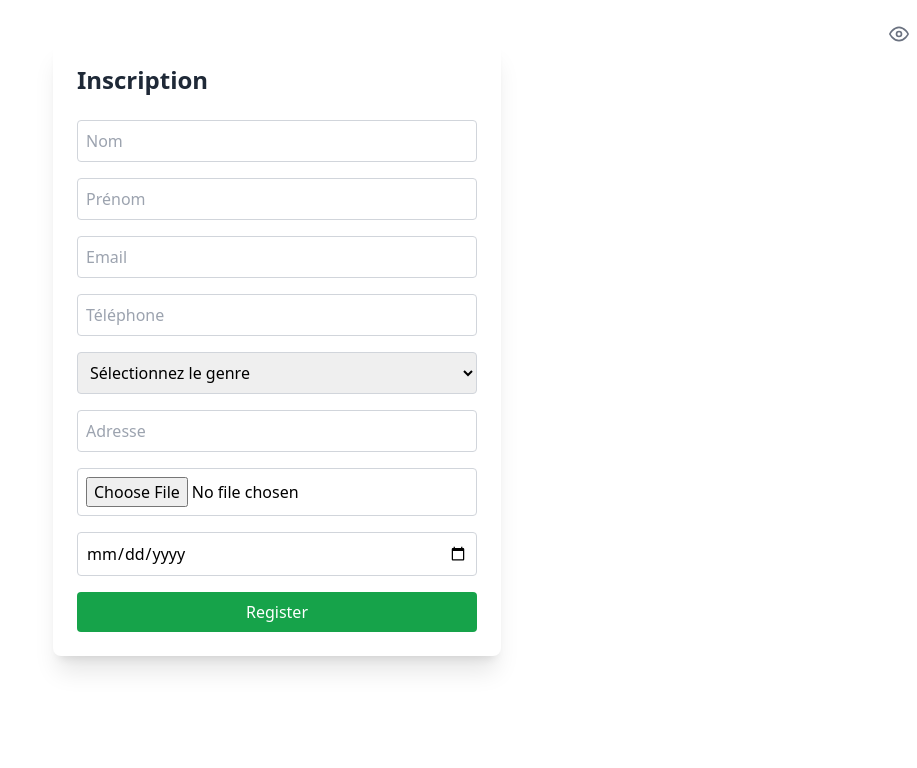
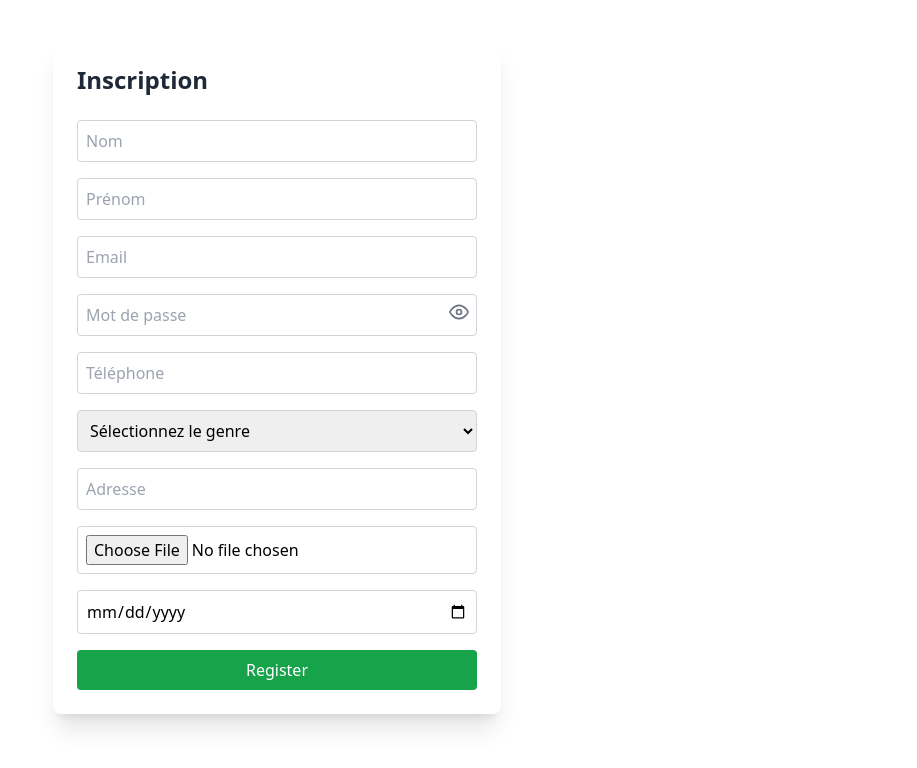
Before and after one commit to Noblette/animal-game, a React (Create React App) app in the folder frontend/: page / in a window 1280 px wide. Shown: the top 768 px of the page, without its empty margins (363-1280 px from the left). Built offline with nearby package versions, Linux system fonts and the light colour scheme.

Commit message:
feat: register ok fonctionnalité,surtout date de naissance

```diff
--- a/frontend/src/pages/Register.jsx
+++ b/frontend/src/pages/Register.jsx
@@ -54,13 +54,24 @@ function Register() {
         <input name="last_name" type="text" placeholder="Nom" onChange={handleChange} className="w-full p-2 border border-gray-300 rounded" />
         <input name="first_name" type="text" placeholder="Prénom" onChange={handleChange} className="w-full p-2 border border-gray-300 rounded" />
         <input name="email" type="email" placeholder="Email" onChange={handleChange} className="w-full p-2 border border-gray-300 rounded" required />
+        {/* Champ mot de passe regroupé avec son bouton de bascule */}
+        <div className="relative">
+        <input
+            name="password"
+            type={showPassword ? "text" : "password"}
+            placeholder="Mot de passe"
+            onChange={handleChange}
+            className="w-full p-2 border border-gray-300 rounded pr-10"
+            required
+        />
         <button
             type="button"
             onClick={() => setShowPassword(!showPassword)}
             className="absolute right-2 top-2 text-gray-500 hover:text-gray-700"
-          >
+        >
             {showPassword ? <FiEyeOff size={20} /> : <FiEye size={20} />}
-          </button>
+        </button>
+        </div>
          <input name="phone" type="text" placeholder="Téléphone" onChange={handleChange} className="w-full p-2 border border-gray-300 rounded" />
         <select name="genre" onChange={handleChange} className="w-full p-2 border border-gray-300 rounded">
           <option value="">Sélectionnez le genre</option>
```
